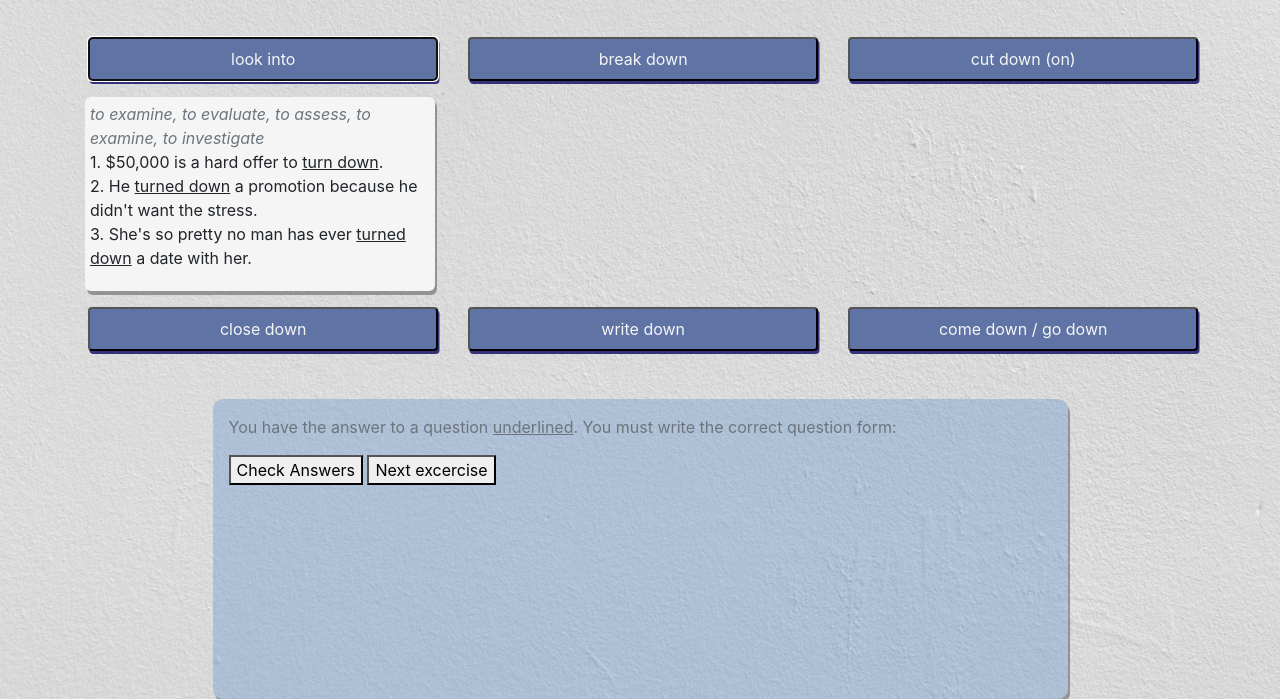
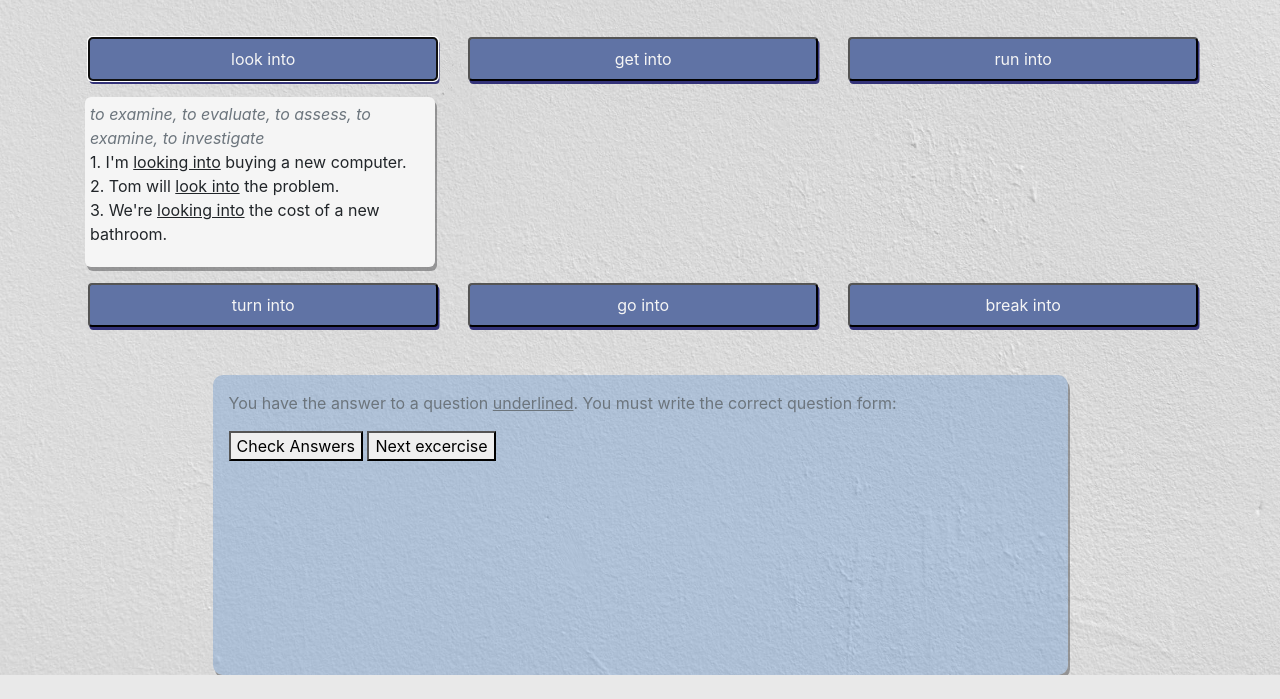
Before and after one commit to jonathanmeaney-lmk/PV-Master, a plain HTML site: page in.html in a window 1280 px wide. Both pictures are taken after a click on the button "look into". Shown: the part 143-842 px from the top of the page. After the commit the page ends 818 px from the top, so only its background shows below. Drawn offline with nearby package versions, Linux system fonts and the light colour scheme.

Commit message:
in verbs added

```diff
--- a/in.html
+++ b/in.html
@@ -28,64 +28,64 @@
                     <div class="example-box" id="example-one">
                         <p>
                             <span class="text-muted"><em>to examine, to evaluate, to assess, to examine, to investigate</em></span><br>
-                            1. $50,000 is a hard offer to <u>turn down</u>.<br>
-                            2. He <u>turned down</u> a promotion because he didn't want the stress.<br>
-                            3. She's so pretty no man has ever <u>turned down</u> a date with her.
+                            1. I'm <u>looking into</u> buying a new computer.<br>
+                            2. Tom will <u>look into</u> the problem.<br>
+                            3. We're <u>looking into</u> the cost of a new bathroom.
                         </p>
                     </div>
                 </div>
                 <div class="col-9 col-md-6 col-lg-4 justify-content-center">
-                    <button class="verb-box" id="verb-two">break down</button>
+                    <button class="verb-box" id="verb-two">get into</button>
                     <div class="example-box" id="example-two">
                         <p>
-                            <span class="text-muted"><em>to stop functioning</em></span><br>
-                            1. His car <u>broke down</u> in the middle of the highway.<br>
-                            2. After 10 years, my computer has finally <u>broken down</u>.<br>
-                            3. Talks between the US and China have <u>broken down</u>
+                            <span class="text-muted"><em>to become interested (or) involved in something</em></span><br>
+                            1. He is always <u>getting into</u> trouble.<br>
+                            2. I have gotten into <u>yoga</u> recently.<br>
+                            3. Let's not <u>get into</u> an argument with him.
                         </p>
                     </div>
                 </div>
                 <div class="col-9 col-md-6 col-lg-4 justify-content-center">
-                    <button class="verb-box" id="verb-three">cut down (on)</button>
+                    <button class="verb-box" id="verb-three">run into</button>
                     <div class="example-box" id="example-three">
                         <p>
-                            <span class="text-muted"><em>to reduce volume of something</em></span><br>
-                            1. He has <u>cut down</u> on smoking.<br>
-                            2. We need to <u>cut down</u> on advertising expenses.<br>
-                            3. You should <u>cut down</u> on sugar.
+                            <span class="text-muted"><em>to meet someone unexpectedly, crash into something</em></span><br>
+                            1. I <u>ran into</u> my ex-boyfriend at the party.<br>
+                            2. You never know who you will <u>run into</u> at the party.<br>
+                            3. He was driving too fast and <u>ran into</u> a wall.
                         </p>
                     </div>
                 </div>
                 <div class="col-9 col-md-6 col-lg-4 justify-content-center">
-                    <button class="verb-box" id="verb-four">close down</button>
+                    <button class="verb-box" id="verb-four">turn into</button>
                     <div class="example-box" id="example-four">
                         <p>
-                            <span class="text-muted"><em> to close permanently</em></span><br>
-                            1. The restaurant had to <u>close down</u> due to poor hygiene standards<br>
-                            2. His accountant has advised him to <u>close down</u> his business.<br>
-                            3. The factory has <u>closed down</u> after opening five years ago.
+                            <span class="text-muted"><em>to become, to transform</em></span><br>
+                            1. A caterpillar <u>turns into</u> a butterfly.<br>
+                            2. This sofa <u>turns into</u> a bed.<br>
+                            3. He has <u>turned into</u> a snob since he became rich.
                         </p>
                     </div>
                 </div>
                 <div class="col-9 col-md-6 col-lg-4 justify-content-center">
-                    <button class="verb-box" id="verb-five">write down</button>
+                    <button class="verb-box" id="verb-five">go into</button>
                     <div class="example-box" id="example-five">
-                    <span class="text-muted"><em> to take note</em></span><br>
+                    <span class="text-muted"><em> to enter a place; (or) to discuss, describe, or explain something</em></span><br>
                         <p>
-                            1. You'll never remember if you don't <u>write it down</u>.<br>
-                            2. Get a pen and <u>write down</u> this phone number.<br>
-                            3. He <u>wrote down</u> everything the teacher said.
+                            1. He <u>went into</u> the building through the back door.<br>
+                            2. He will <u>go into</u> the details later.<br>
+                            3. We can't <u>go into</u> that issue now. Let's discuss it later.
                         </p>
                     </div>
                 </div>
                 <div class="col-9 col-md-6 col-lg-4 justify-content-center">
-                    <button class="verb-box" id="verb-six">come down / go down</button>
+                    <button class="verb-box" id="verb-six">break into</button>
                     <div class="example-box" id="example-six">
-                    <span class="text-muted"><em> to descend</em></span><br>
+                    <span class="text-muted"><em>to enter with force</em></span><br>
                         <p>
-                            1. House prices have <u>come down</u> (gone down) a lot this year.<br>
-                            2. The sun <u>goes down</u> at around 9pm in summer.<br>
-                            3. You need to <u>go down</u> the stairs to reach the basement.
+                            1. The thief <u>broke into</u> the house.<br>
+                            2. They <u>broke into</u> my car and stole my wallet.<br>
+                            3. I had to <u>break into</u> my apartment because I lost my keys.
                         </p>
                     </div>
                 </div>
```
